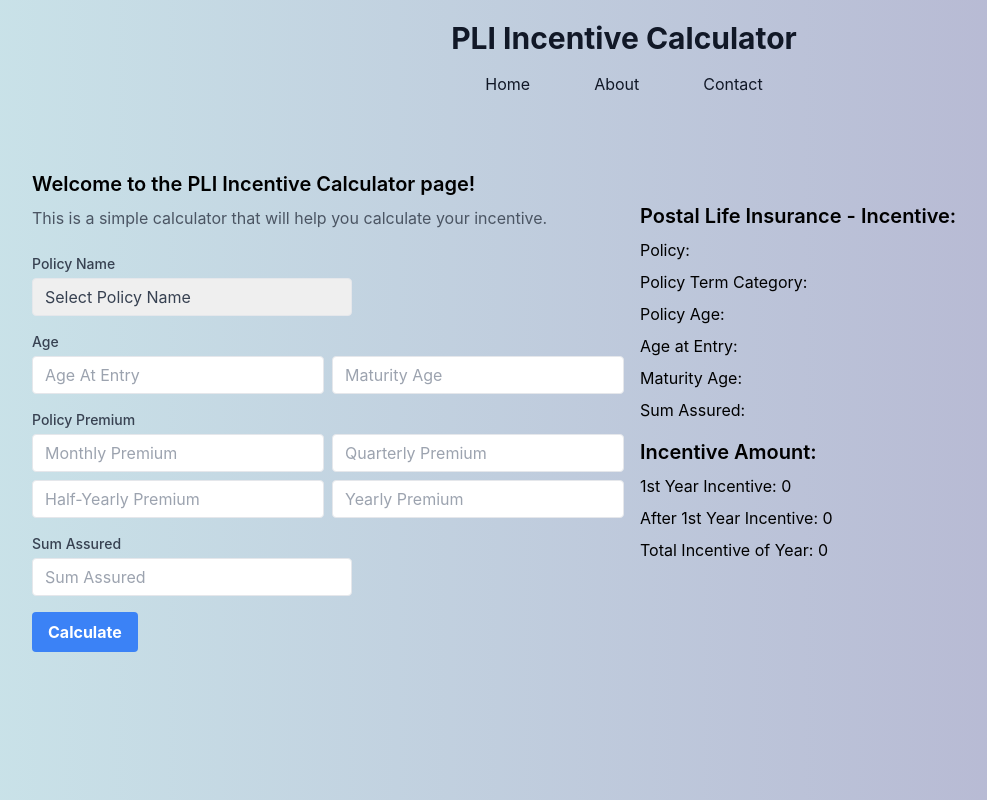
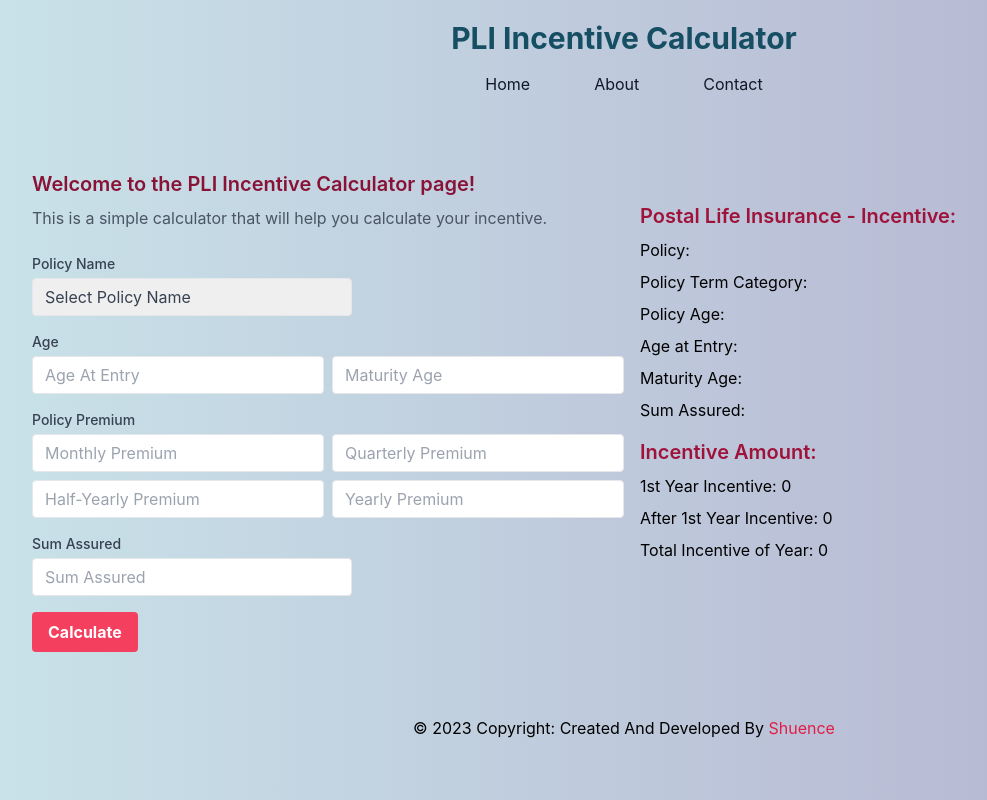
Before and after one commit to shuence/PLI-Incentive-Calculator, a React (Create React App) app: page / in a window 1280 px wide. Shown: the whole page, without its empty margins (16-1003 px from the left). Built offline with nearby package versions, Linux system fonts and the light colour scheme.

Commit message:
Added Styles

```diff
--- a/src/App.jsx
+++ b/src/App.jsx
@@ -1,12 +1,13 @@
+import Footer from "./Components/Footer";
 import Main from "./Components/Main";
 
 function App() {
   return (
     <>
-      <header className="p-2.5 my-2.5 text-center text-gray-900">
+      <header className="p-2.5 my-2.5 text-center">
         <nav>
-          <h1 className="text-3xl font-bold">PLI Incentive Calculator</h1>
-          <ul className="flex gap-8 justify-center text-center">
+          <h1 className="text-3xl font-bold text-cyan-900">PLI Incentive Calculator</h1>
+          <ul className="flex gap-8 justify-center text-center text-gray-900">
             <li className="m-2 p-2">
               <a href="/">Home</a>
             </li>
@@ -20,6 +21,7 @@ function App() {
         </nav>
       </header>
       <Main />
+      <Footer/>
     </>
   );
 }
--- /dev/null
+++ b/src/Components/Footer.jsx
@@ -0,0 +1,16 @@
+import React from 'react'
+
+const Footer = () => {
+  return (
+    <div>
+        <p className="text-center m-10 p-2">
+            © 2023 Copyright: Created And Developed By {" "}
+            <a className='text-rose-600' href="https://shuence.netlify.com">
+                Shuence
+            </a>
+        </p>
+    </div>
+  )
+}
+
+export default Footer
--- a/src/Components/Main.jsx
+++ b/src/Components/Main.jsx
@@ -134,7 +134,7 @@ const Main = () => {
     <section className="m-8 p-4 flex flex-col md:flex-row">
       <ToastContainer position="top-right" autoClose={3000} />
       <div className="md:w-1/2">
-        <p className="text-xl font-semibold">
+        <p className="text-xl font-semibold text-rose-900">
           Welcome to the PLI Incentive Calculator page!
         </p>
         <p className="text-md text-gray-600 mt-2">
@@ -277,7 +277,7 @@ const Main = () => {
             />
           </div>
           <button
-            className="bg-blue-500 hover:bg-blue-700 text-white font-bold py-2 px-4 rounded"
+            className="bg-rose-500 hover:bg-rose-700 text-white font-bold py-2 px-4 rounded"
             type="button"
             onClick={handleCalculate}
           >
@@ -285,8 +285,8 @@ const Main = () => {
           </button>
         </form>
       </div>
-      <div className="md:w-1/2  sm:w-80 md:pl-4 md:mt-8 sm:mt-8 mt-8">
-        <p className="text-xl font-semibold">
+      <div className="md:w-1/2 sm:w-80 md:pl-4 md:mt-8 sm:mt-8 mt-8">
+        <p className="text-xl font-semibold text-rose-800">
           Postal Life Insurance - Incentive:
         </p>
         <p className="pt-2">Policy: {policyName}</p>
@@ -295,7 +295,7 @@ const Main = () => {
         <p className="pt-2">Age at Entry: {ageAtEntry}</p>
         <p className="pt-2">Maturity Age: {maturityAge}</p>
         <p className="pt-2">Sum Assured: {sumAssured}</p>
-        <p className="mt-4 text-xl font-semibold">Incentive Amount:</p>
+        <p className="mt-4 text-xl font-semibold text-rose-800">Incentive Amount:</p>
         <p className="pt-2">1st Year Incentive: {firstYearIncentive}</p>
         <p className="pt-2">After 1st Year Incentive: {secondYearIncentive}</p>
         <p className="pt-2">
```
